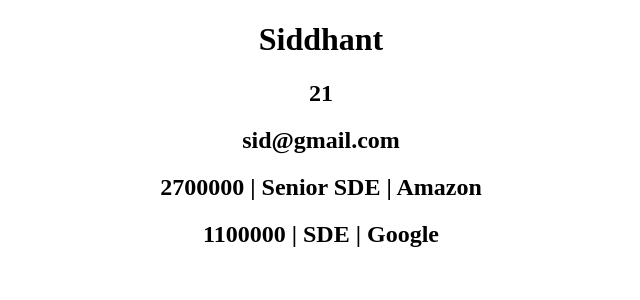
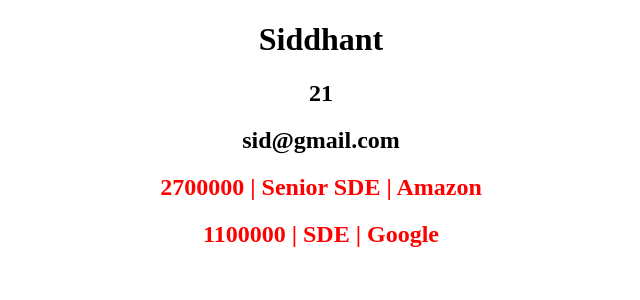
Before and after one commit to Sid-0602/React-Framework, a React (Create React App) app in the folder react-basics/: page / in a window 1280 px wide. Shown: the top 300 px of the page, without its empty margins (319-959 px from the left). Built offline with nearby package versions, Linux system fonts and the light colour scheme.

Commit message:
Changing App.css to App.module.css

```diff
--- a/react-basics/src/App.js
+++ b/react-basics/src/App.js
@@ -1,9 +1,9 @@
-import './App.css';
+import styles from "./App.module.css";
 
 function App() {
 
   //this is how component is called into A
-  return <div className="App">
+  return <div className={styles.App}>
     <User name="Siddhant" age={21} email="sid@gmail.com"/>
     <Jobs salary={2700000} position="Senior SDE" company="Amazon"/>
     <Jobs salary={1100000} position="SDE" company="Google" />
@@ -36,15 +36,20 @@
   }
 
 */
-
 const Jobs = (props) =>{
   return (
-    <div>
+    <div className={styles.name}>
       <h2>{props.salary} | {props.position} | {props.company} </h2>
     </div>
   )
 }
 
+//Conditional rendering in React:
+/*
+
+
+*/
+
 
 
 export default App;
--- a/react-basics/src/App.css
+++ b/react-basics/src/App.module.css
@@ -36,3 +36,7 @@
     transform: rotate(360deg);
   }
 }
+
+.name{
+  color: red;
+}
```
